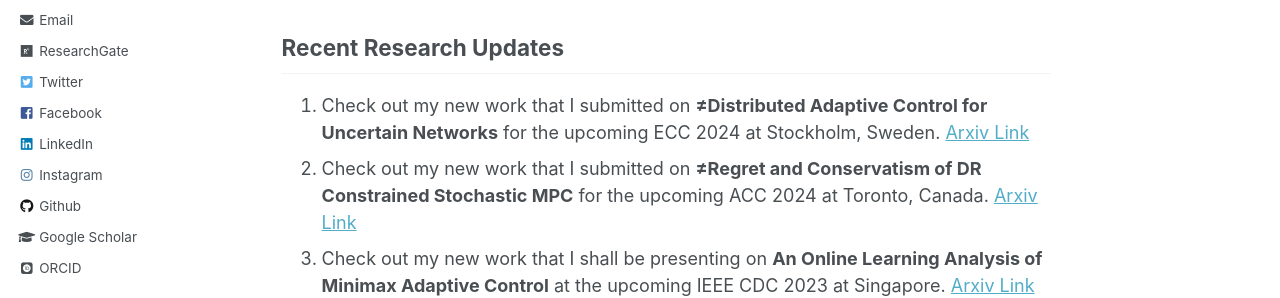
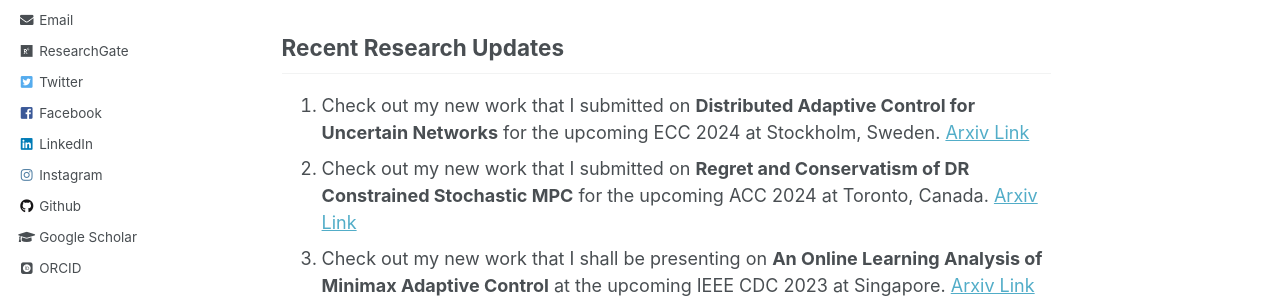
Before and after one commit to venkatramanrenganathan/venkatramanrenganathan.github.io, a Jekyll site: the page built from _pages/about.md, in a window 1280 px wide and 900 px high. Shown: the part 415-713 px from the top of the window. Built offline with Jekyll 4.4.1, drawn with Linux system fonts in a browser that asks for light colours; some web fonts are replaced.

```diff
--- a/_pages/about.md
+++ b/_pages/about.md
@@ -11,8 +11,8 @@ redirect_from:
 I am a postdoctoral researcher at the [Department of Automatic Control](https://control.lth.se) in Lund University, Sweden and I am being hosted by Dr. Anders Rantzer. Earlier I obtained my PhD in [Mechanical Engineering](https://me.utdallas.edu) (with focus on Dynamics and Controls) on 2021 from The University of Texas at Dallas, USA under the supervision of Dr. Tyler Summers. I also got a Masters degree in [Electrical Engineering](https://ecee.engineering.asu.edu) (with focus on Control Systems) on 2016 from the Arizona State University, USA where I was mentored by Dr. Armando Rodriguez. I finished my undergraduate studies in [Electrical and Electronics Engineering](https://gct.ac.in/19/department-eee-about-department) from the Government College of Technology - Anna University in Coimbatore, India by 2011.
 
 ## Recent Research Updates
-1. Check out my new work that I submitted on **≠Distributed Adaptive Control for Uncertain Networks** for the upcoming ECC 2024 at Stockholm, Sweden. [Arxiv Link](https://arxiv.org/pdf/2310.17364.pdf)
-1. Check out my new work that I submitted on **≠Regret and Conservatism of DR Constrained Stochastic MPC** for the upcoming ACC 2024 at Toronto, Canada. [Arxiv Link](https://arxiv.org/pdf/2309.12190.pdf)
+1. Check out my new work that I submitted on **Distributed Adaptive Control for Uncertain Networks** for the upcoming ECC 2024 at Stockholm, Sweden. [Arxiv Link](https://arxiv.org/pdf/2310.17364.pdf)
+1. Check out my new work that I submitted on **Regret and Conservatism of DR Constrained Stochastic MPC** for the upcoming ACC 2024 at Toronto, Canada. [Arxiv Link](https://arxiv.org/pdf/2309.12190.pdf)
 1. Check out my new work that I shall be presenting on **An Online Learning Analysis of Minimax Adaptive Control** at the upcoming IEEE CDC 2023 at Singapore. [Arxiv Link](https://arxiv.org/pdf/2307.07268.pdf)
 
 ## Important Events & Upcoming Travels
```
